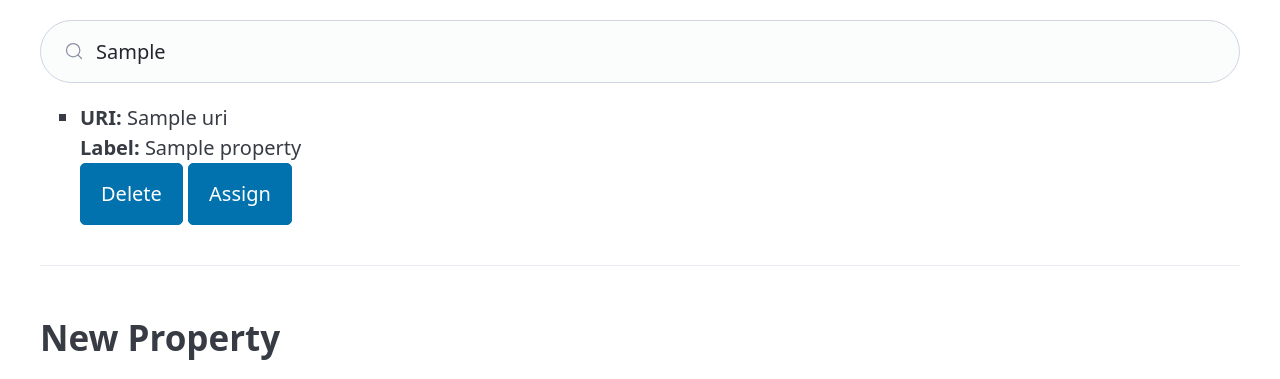
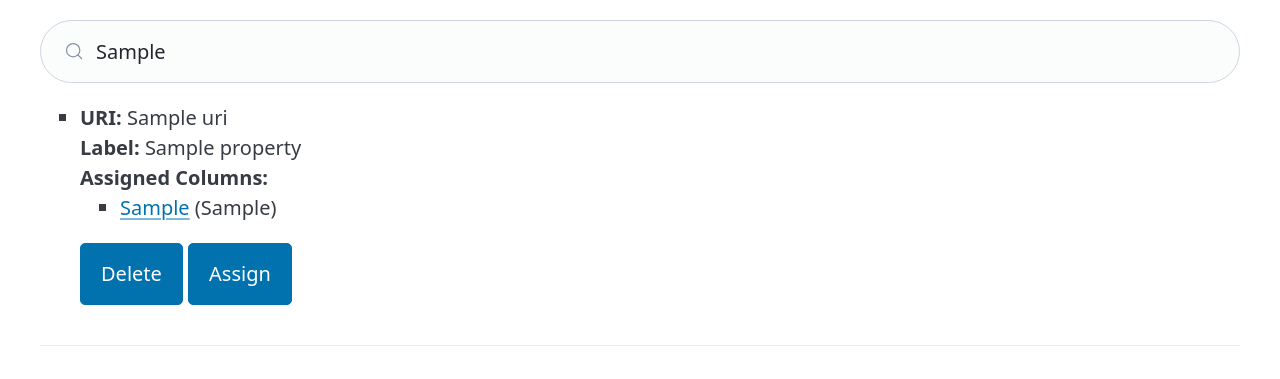
Before and after one commit to aktungmak/tagsonomy, a Flask app: template tagso/templates/properties.html in a window 1280 px wide. Shown: the part 110-489 px from the top of the page. Run offline with Flask 3, Linux system fonts and the light colour scheme; the template is opened without the code that fills it: most values are stand-ins (such as "Sample title", 1, 10 or a date in 2020); some libraries are stand-ins or nearby versions.

Commit message:
add links between assigned columns and properties

```diff
--- a/tagso/routes/properties.py
+++ b/tagso/routes/properties.py
@@ -12,7 +12,10 @@ gm = LocalProxy(lambda: current_app.gm)
 @properties_bp.get('/properties')
 def properties_get():
     property_uri = request.args.get('property_uri')
+    # TODO collect assigned columns in a single query
     properties = gm.get_properties(property_uri)
+    for prop in properties:
+        prop['assigned_columns'] = gm.get_assignments(property_uri=prop['uri'])
     concepts = gm.get_concepts()
     return render_template("properties.html", properties=properties, property_uri=property_uri or '', concepts=concepts)
 
--- a/tagso/templates/columns.html
+++ b/tagso/templates/columns.html
@@ -8,7 +8,7 @@
       input = document.getElementById('column_search');
       filter = input.value.toUpperCase();
       ul = document.getElementById("column_list");
-      li = ul.getElementsByTagName('li');
+      li = ul.children;
 
       for (i = 0; i < li.length; i++) {
         spans = li[i].getElementsByClassName('searchable');
@@ -172,7 +172,7 @@
             {% if column.assigned_properties %}
             <ul>
                 {% for assignment in column.assigned_properties %}
-                <li>{{ assignment.property_name | default(assignment.property_uri, true) | safe }} ({{ assignment.property_uri | safe }})</li>
+                <li><a href="{{ url_for('properties.properties_get', property_uri=assignment.property_uri) }}">{{ assignment.property_name | default(assignment.property_uri, true) | safe }}</a> ({{ assignment.property_uri | safe }})</li>
                 {% endfor %}
             </ul>
             {% else %}
--- a/tagso/templates/properties.html
+++ b/tagso/templates/properties.html
@@ -9,7 +9,7 @@
       input = document.getElementById('property_search');
       filter = input.value.toUpperCase();
       ul = document.getElementById("property_list");
-      li = ul.getElementsByTagName('li');
+      li = ul.children;
 
       for (i = 0; i < li.length; i++) {
         spans = li[i].getElementsByTagName('span');
@@ -79,6 +79,18 @@
             <b>Range:</b> <a href="{{ url_for('concepts.concepts_get', concept_uri=property.range) }}">{{ property.range_label or property.range }}</a>
         </div>
         {% endif %}
+        <div>
+            <b>Assigned Columns:</b>
+            {% if property.assigned_columns %}
+            <ul>
+                {% for assignment in property.assigned_columns %}
+                <li><a href="{{ url_for('columns.columns_get', column_uri=assignment.column_uri) }}">{{ assignment.column_name | default(assignment.column_uri, true) | safe }}</a> ({{ assignment.column_uri | safe }})</li>
+                {% endfor %}
+            </ul>
+            {% else %}
+            <span>None</span>
+            {% endif %}
+        </div>
         <button onclick="delete_property('{{ property.uri }}')">Delete</button>
         <a href="{{ url_for('assign.assign_get', selected_property_uri=property.uri) }}"><button type="button">Assign</button></a>
     </li>
```
